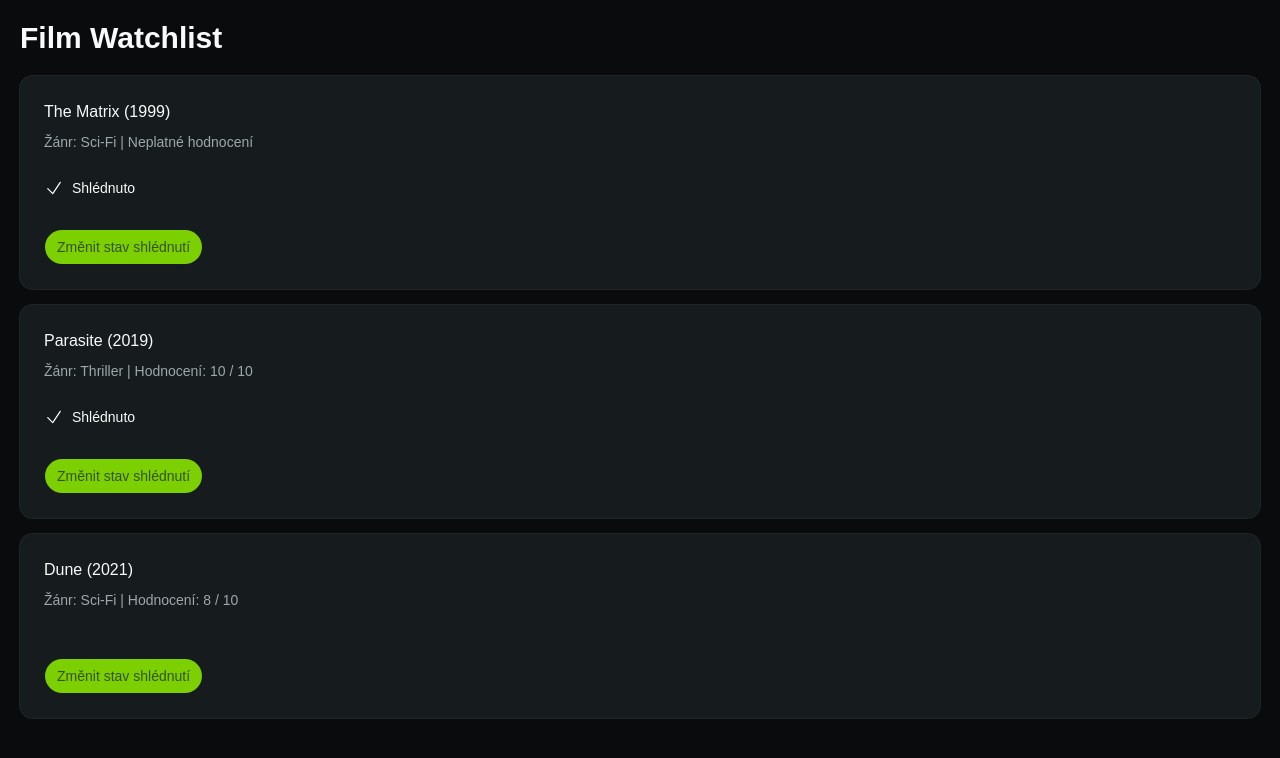
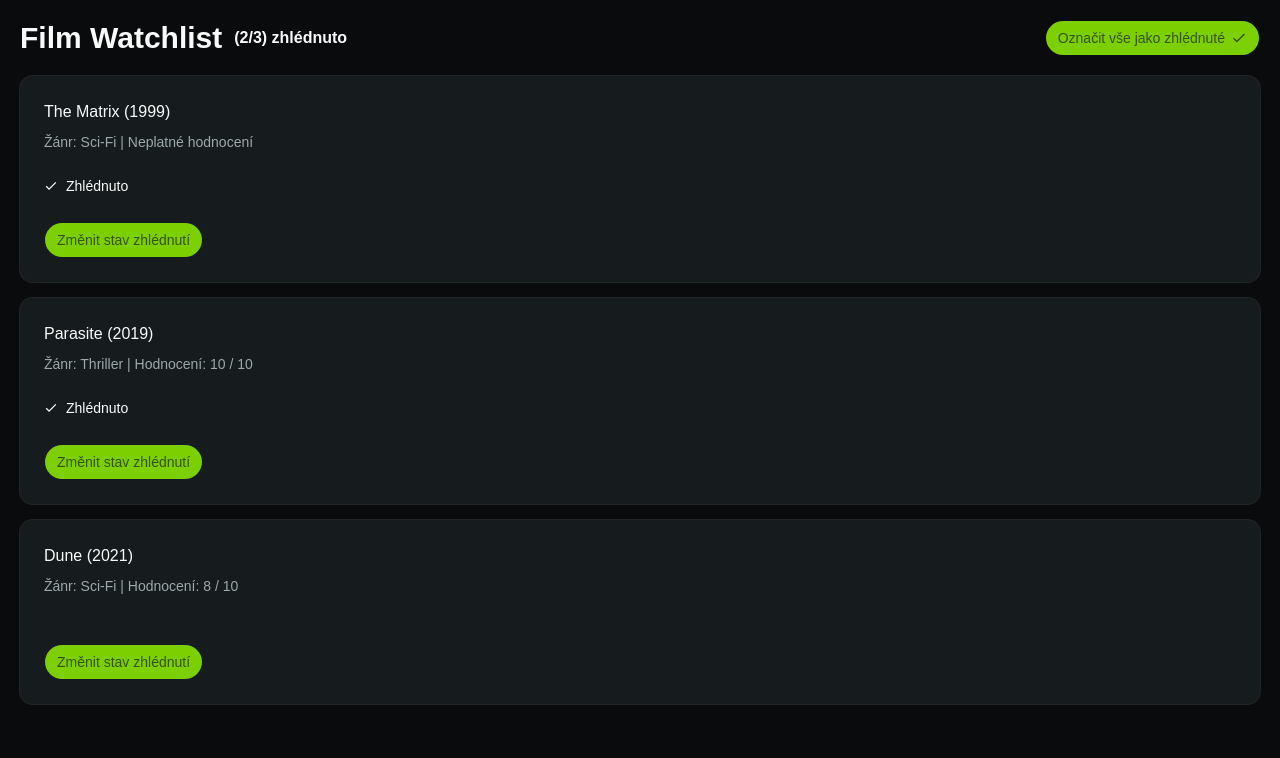
Before and after one commit to darebakdavca/4IT427_brad14, a React (Vite) app: page / in a window 1280 px wide. Shown: the top 758 px of the page. Built offline with nearby package versions, Linux system fonts and the light colour scheme.

Commit message:
feat: Úkol 2 – useState, useEffect, custom hook useWatchlist

```diff
--- a/package.json
+++ b/package.json
@@ -18,6 +18,7 @@
     "radix-ui": "^1.4.3",
     "react": "^19.2.6",
     "react-dom": "^19.2.6",
+    "react-icons": "^5.6.0",
     "shadcn": "^4.7.0",
     "tailwind-merge": "^3.6.0",
     "tailwindcss": "^4.3.0",
--- a/src/App.tsx
+++ b/src/App.tsx
@@ -1,13 +1,11 @@
-import { useState } from 'react';
+import { useEffect, useRef, useState } from 'react';
 import { FilmCard } from '@/components/FilmCard';
+import { Button } from '@/components/ui/button';
+import { IoMdCheckmark } from 'react-icons/io';
+import type { Film } from '@/types/film.types';
+import { useWatchList } from '@/hooks/useWatchList';
 
-export interface Film {
-  title: string;
-  year: number;
-  genre: string;
-  rating: number;
-  watched: boolean;
-}
+
 
 const initialFilms: Film[] = [
   {
@@ -34,21 +32,35 @@
 ];
 
 function App() {
-  const [films] = useState<Film[]>(initialFilms);
+  const { films, toggleWatched, markAllAsWatched } = useWatchList(initialFilms);
 
-  const handleToggleWatched = (title: Film['title']) => {
-    console.log(`Toggle watch clicked on film ${title}`)
-  }
+  const watchedFilms = films.filter((film) => film.watched === true);
+
+  const statString = `(${watchedFilms.length}/${films.length}) zhlédnuto`
+
+  useEffect(() => {
+    document.title = `Watchlist ${statString}`;
+  }, [films, statString]);
 
   return (
     <div className='p-5'>
-      <h1 className='text-3xl font-bold mb-5'>Film Watchlist</h1>
+      <div className='flex justify-between items-center mb-5'>
+        <h1 className='text-3xl font-bold flex items-center gap-3'>Film Watchlist
+          <span className='text-base'>
+            {` ${statString}`}
+          </span>
+        </h1>
+        <Button onClick={markAllAsWatched}>
+          Označit vše jako zhlédnuté
+          <IoMdCheckmark />
+        </Button>
+      </div>
       <div className='grid gap-4'>
         {films.length === 0 ? (
           <p className='text-muted-foreground'>No films provided.</p>
         ) : (
           films.map((film, index) => (
-            <FilmCard key={index} {...film} onToggleWatched={handleToggleWatched} />
+            <FilmCard key={index} {...film} onToggleWatched={() => toggleWatched(film.title)} />
           ))
         )}
       </div>
--- a/src/components/FilmCard.tsx
+++ b/src/components/FilmCard.tsx
@@ -1,6 +1,7 @@
-import type { Film } from '@/App';
 import { Button } from '@/components/ui/button';
 import { Card, CardContent, CardDescription, CardFooter, CardHeader, CardTitle } from '@/components/ui/card';
+import type { Film } from '@/types/film.types';
+import { IoMdCheckmark } from 'react-icons/io';
 
 interface FilmCardProps extends Film {
   onToggleWatched: (title: string) => void;
@@ -9,6 +10,7 @@
 export function FilmCard({ title, year, genre, rating, watched, onToggleWatched }: FilmCardProps) {
   const isRatingValid = rating > 0 && rating <= 10
 
+
   return (
     <Card>
       <CardHeader>
@@ -16,27 +18,18 @@
         <CardDescription>Žánr: {genre} | {' '}
           {isRatingValid ? `Hodnocení: ${rating} / 10` : 'Neplatné hodnocení'}</CardDescription>
       </CardHeader>
-      <CardContent>
-        {watched && (
-          <div className='inline-flex items-center gap-2'>
-            <svg
-              xmlns="http://www.w3.org/2000/svg"
-              fill="none"
-              viewBox="0 0 24 24"
-              style={{ width: '20px' }}
-              strokeWidth={1.5}
-              stroke="currentColor"
-              className="size-6"
-            >
-              <path strokeLinecap="round" strokeLinejoin="round" d="m4.5 12.75 6 6 9-13.5" />
-            </svg>
-            Shlédnuto
-          </div>
-        )}
+      <CardContent
+        className={`overflow-hidden transition-all duration-200 ease-out ${watched ? 'max-h-8 opacity-100 translate-y-0' : 'max-h-0 opacity-0 -translate-y-1'
+          }`}
+      >
+        <div className='inline-flex items-center gap-2'>
+          <IoMdCheckmark />
+          Zhlédnuto
+        </div>
       </CardContent>
       <CardFooter>
         <Button onClick={() => onToggleWatched(title)}>
-          Změnit stav shlédnutí
+          Změnit stav zhlédnutí
         </Button>
       </CardFooter>
     </Card>
--- /dev/null
+++ b/src/hooks/useWatchList.ts
@@ -0,0 +1,18 @@
+import type { Film } from '@/types/film.types';
+import { useState } from 'react';
+
+export function useWatchList(initialFilms: Film[]) {
+  const [films, setFilms] = useState(initialFilms);
+
+  const toggleWatched = (title: Film['title']) => {
+    setFilms((prev) =>
+      prev.map((film) => (film.title === title ? { ...film, watched: !film.watched } : film))
+    );
+  };
+
+  const markAllAsWatched = () => {
+    setFilms((prev) => prev.map((f) => ({ ...f, watched: true })));
+  };
+
+  return { films, toggleWatched, markAllAsWatched };
+}
```
Also changed, not shown: src/types/film.types.ts (added, +7 -0 lines), 1 other file (tests, documents, lock files or other folders).
